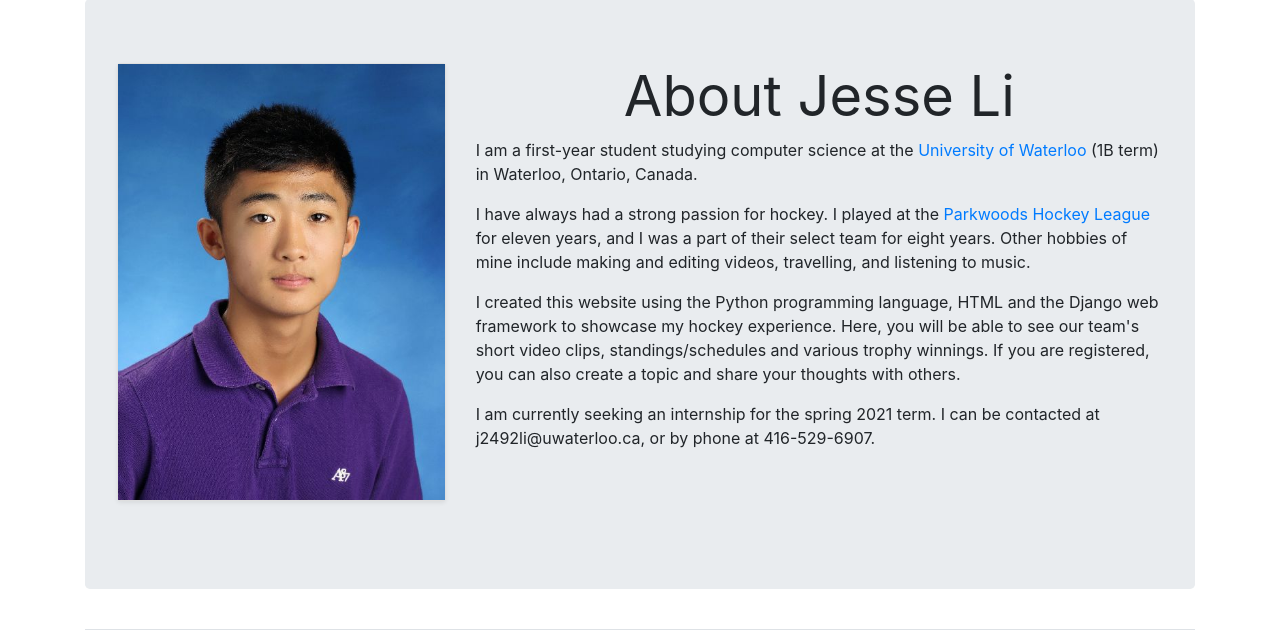
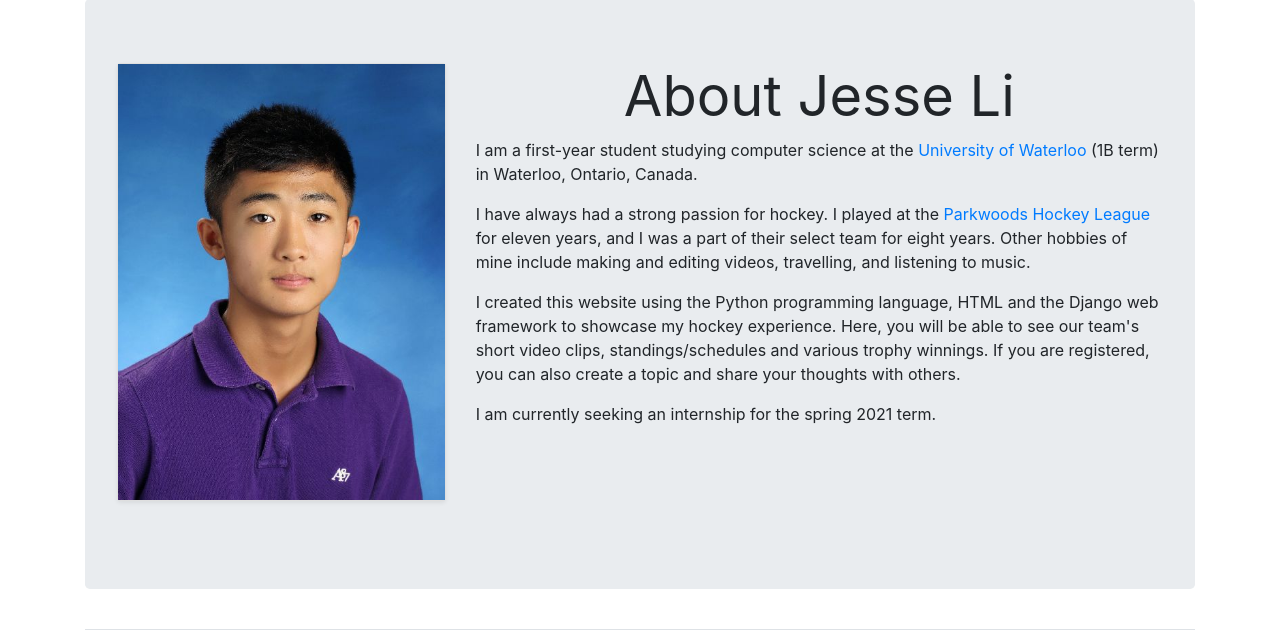
Before and after one commit to Jess2772/parkwoods_stars, a Django app: page /aboutme/ in a window 1280 px wide. Shown: the part 89-725 px from the top of the page. Run offline with Django 3.2, Linux system fonts and the light colour scheme; some libraries are stand-ins or nearby versions.

Commit message:
updated aboutme

```diff
--- a/parkwoods_app/templates/parkwoods_app/aboutme.html
+++ b/parkwoods_app/templates/parkwoods_app/aboutme.html
@@ -28,7 +28,7 @@
           you can also create a topic and share your thoughts with others.
         </p>
         <p>
-          I am currently seeking an internship for the spring 2021 term. I can be contacted at j2492li@uwaterloo.ca, or by phone at 416-529-6907.
+          I am currently seeking an internship for the spring 2021 term.
         </p>
       </div>
     </div>
```
